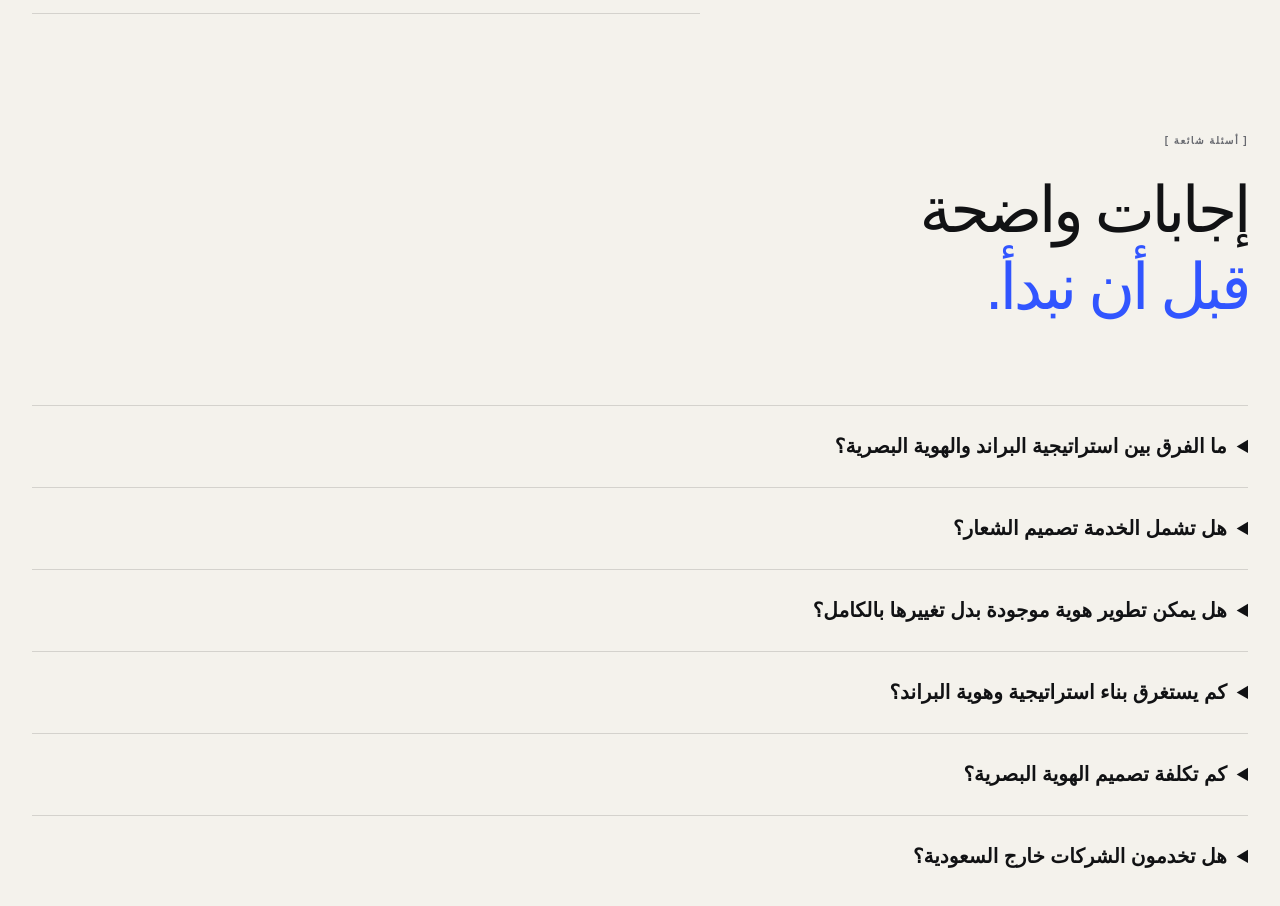
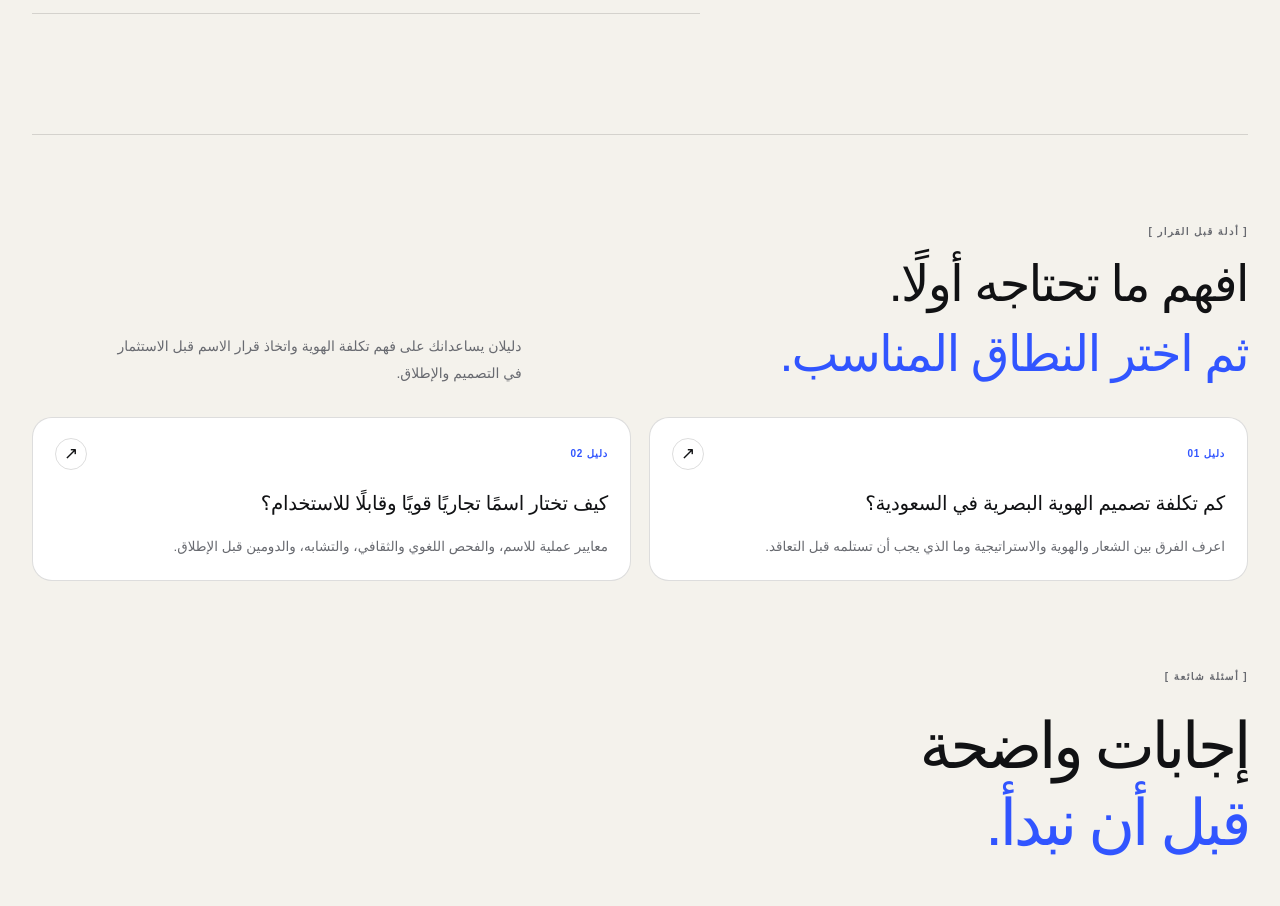
Before and after one commit to mohammedrashad2011-ui/Dewank-2026-website, a Next.js app: page /branding in a window 1280 px wide. Shown: the part 4940-5846 px from the top of the page. Built offline with nearby package versions, Linux system fonts and the light colour scheme; a web font is replaced by a local one.

Commit message:
Add branding guide links to service page

```diff
--- a/app/branding/page.tsx
+++ b/app/branding/page.tsx
@@ -4,6 +4,7 @@ import { createMetadata } from "../lib/seo";
 import { Footer, Header } from "../components/site-shell";
 import BrandSignal from "./brand-signal";
 import "./branding-page.css";
+import "./branding-guides.css";
 
 export const metadata: Metadata = createMetadata({
   title: "تصميم الهوية البصرية في السعودية | استراتيجية براند متكاملة",
@@ -42,6 +43,19 @@ const faqs = [
   ["كم يستغرق بناء استراتيجية وهوية البراند؟", "تعتمد المدة على نطاق البحث وعدد صناع القرار والمخرجات. بعد جلسة الاكتشاف نقدم جدولًا واضحًا بالمراحل ونقاط الاعتماد."],
   ["كم تكلفة تصميم الهوية البصرية؟", "تتحدد التكلفة حسب ما إذا كان المطلوب هوية بصرية فقط أم استراتيجية متكاملة تشمل البحث والتموضع والتسمية ودليل الاستخدام. نتفق على نطاق واضح قبل البدء دون رسوم مبهمة."],
   ["هل تخدمون الشركات خارج السعودية؟", "نعم. نخدم الشركات والمشروعات في السعودية والبحرين ودول الخليج، ويمكن تنفيذ كامل مراحل المشروع عن بُعد."],
+];
+
+const brandGuides = [
+  {
+    href: "/guides/branding-identity-cost-saudi-arabia",
+    title: "كم تكلفة تصميم الهوية البصرية في السعودية؟",
+    text: "اعرف الفرق بين الشعار والهوية والاستراتيجية وما الذي يجب أن تستلمه قبل التعاقد.",
+  },
+  {
+    href: "/guides/how-to-choose-brand-name-saudi-arabia",
+    title: "كيف تختار اسمًا تجاريًا قويًا وقابلًا للاستخدام؟",
+    text: "معايير عملية للاسم، والفحص اللغوي والثقافي، والتشابه، والدومين قبل الإطلاق.",
+  },
 ];
 
 export default function BrandingPage() {
@@ -138,6 +152,25 @@ export default function BrandingPage() {
         </div>
       </section>
 
+      <section className="shell brand-guides" aria-labelledby="brand-guides-title">
+        <div className="brand-guides-head">
+          <div>
+            <span className="section-label">[ أدلة قبل القرار ]</span>
+            <h2 id="brand-guides-title">افهم ما تحتاجه أولًا.<em>ثم اختر النطاق المناسب.</em></h2>
+          </div>
+          <p className="brand-guides-intro">دليلان يساعدانك على فهم تكلفة الهوية واتخاذ قرار الاسم قبل الاستثمار في التصميم والإطلاق.</p>
+        </div>
+        <div className="brand-guides-grid">
+          {brandGuides.map((guide, index) => (
+            <Link className="brand-guide-card" href={guide.href} key={guide.href}>
+              <div className="brand-guide-top"><span>دليل 0{index + 1}</span><span className="brand-guide-arrow" aria-hidden="true">↗</span></div>
+              <h3>{guide.title}</h3>
+              <p>{guide.text}</p>
+            </Link>
+          ))}
+        </div>
+      </section>
+
       <section className="shell brand-faq" aria-labelledby="branding-faq-title">
         <span className="section-label">[ أسئلة شائعة ]</span>
         <div className="brand-section-head"><div><h2 id="branding-faq-title">إجابات واضحة<br/><em>قبل أن نبدأ.</em></h2></div></div>
```
